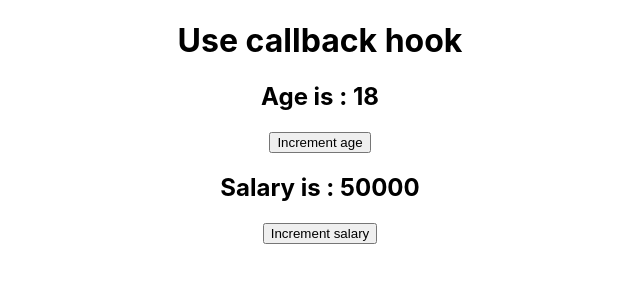
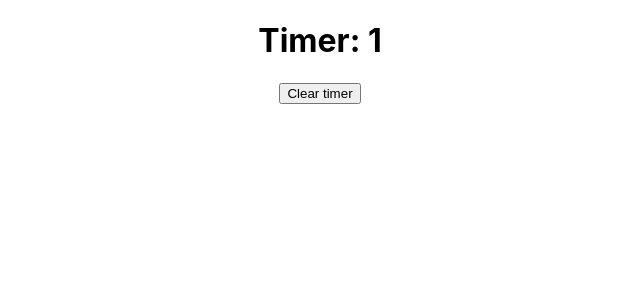
Before and after one commit to rahulak18/React-series, a React (Create React App) app in the folder ReactTutorial/my-app/: page / in a window 1280 px wide. Shown: the top 300 px of the page, without its empty margins (320-960 px from the left). Built offline with nearby package versions, Linux system fonts and the light colour scheme.

Commit message:
72 useRef() hook

```diff
--- a/ReactTutorial/my-app/src/App.js
+++ b/ReactTutorial/my-app/src/App.js
@@ -1,10 +1,10 @@
 import './App.css';
-import HookwithCallBack from './UseCallback-Hook/HookwithCallBack';
+import Timer from './UseRef-hook/Timer';
 
 function App() {
   return (
     <div className="App">
-      <HookwithCallBack />
+      <Timer />
     </div>
   );
 }
--- /dev/null
+++ b/ReactTutorial/my-app/src/UseRef-hook/Timer.js
@@ -0,0 +1,23 @@
+import React, { useEffect, useRef, useState } from 'react'
+
+const Timer = () => {
+    const [timer, setTimer] = useState(0);
+
+    const timerRef = useRef();
+
+    useEffect(() => {
+        timerRef.current = setInterval(() => {
+            setTimer(timer + 1);
+        }, 1000);
+        return () => clearInterval(timerRef);
+    }, []);
+
+    return (
+        <div>
+            <h1>Timer: {timer}</h1>
+            <button onClick={() => { clearInterval(timerRef.current) }}>Clear timer</button>
+        </div>
+    )
+}
+
+export default Timer
```
Also changed, not shown: ReactTutorial/my-app/src/UseRef-hook/InputFocus.js (added, +18 -0 lines).
